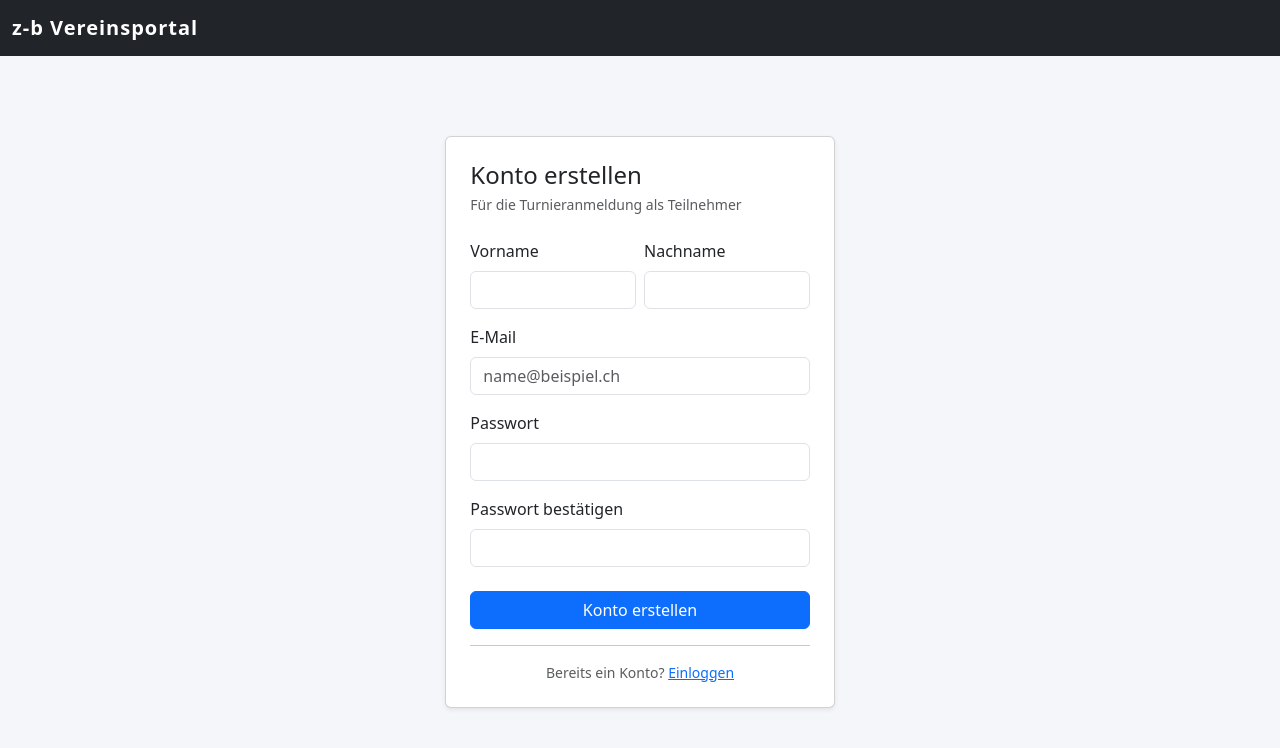
After one commit to christiani93/AgilityPortal, a Flask app: template app/templates/auth/register.html in a window 1280 px wide. The commit adds this page. Shown: the top 748 px of the page. Run offline with Flask 3, Linux system fonts and the light colour scheme; the template is opened without the code that fills it: values that come from a table or form of the project are taken from there, others are empty.

Commit message:
Add Teilnehmer-Registrierung und Participant-Dashboard
- Selbstregistrierung unter /auth/register (role=handler, kein Verein)
- Login-Seite mit Link zur Registrierung
- Participant-Dashboard: offene Turniere mit Läufe-Anzahl
- Sidebar zeigt Turnier-erstellen nur für club_admin/superadmin

Co-Authored-By: Claude Sonnet 4.6 <noreply@anthropic.com>

```diff
--- a/app/blueprints/auth/forms.py
+++ b/app/blueprints/auth/forms.py
@@ -1,6 +1,6 @@
 from flask_wtf import FlaskForm
 from wtforms import StringField, PasswordField, SubmitField, BooleanField
-from wtforms.validators import DataRequired, Email, Length
+from wtforms.validators import DataRequired, Email, Length, EqualTo
 
 
 class LoginForm(FlaskForm):
@@ -8,3 +8,18 @@ class LoginForm(FlaskForm):
     password = PasswordField("Passwort", validators=[DataRequired()])
     remember = BooleanField("Angemeldet bleiben")
     submit = SubmitField("Einloggen")
+
+
+class RegisterForm(FlaskForm):
+    first_name = StringField("Vorname", validators=[DataRequired(), Length(max=100)])
+    last_name = StringField("Nachname", validators=[DataRequired(), Length(max=100)])
+    email = StringField("E-Mail", validators=[DataRequired(), Email(), Length(max=255)])
+    password = PasswordField(
+        "Passwort",
+        validators=[DataRequired(), Length(min=8, message="Mindestens 8 Zeichen.")],
+    )
+    password2 = PasswordField(
+        "Passwort bestätigen",
+        validators=[DataRequired(), EqualTo("password", message="Passwörter stimmen nicht überein.")],
+    )
+    submit = SubmitField("Konto erstellen")
--- /dev/null
+++ b/app/templates/auth/register.html
@@ -0,0 +1,56 @@
+{% extends "base.html" %}
+{% block title %}Registrieren{% endblock %}
+
+{% block content %}
+<div class="row justify-content-center mt-5">
+  <div class="col-md-4">
+    <div class="card shadow-sm">
+      <div class="card-body p-4">
+        <h4 class="card-title mb-1">Konto erstellen</h4>
+        <p class="text-muted small mb-4">Für die Turnieranmeldung als Teilnehmer</p>
+        <form method="post">
+          {{ form.hidden_tag() }}
+
+          <div class="row g-2 mb-3">
+            <div class="col">
+              {{ form.first_name.label(class="form-label") }}
+              {{ form.first_name(class="form-control" + (" is-invalid" if form.first_name.errors else "")) }}
+              {% for e in form.first_name.errors %}<div class="invalid-feedback">{{ e }}</div>{% endfor %}
+            </div>
+            <div class="col">
+              {{ form.last_name.label(class="form-label") }}
+              {{ form.last_name(class="form-control" + (" is-invalid" if form.last_name.errors else "")) }}
+              {% for e in form.last_name.errors %}<div class="invalid-feedback">{{ e }}</div>{% endfor %}
+            </div>
+          </div>
+
+          <div class="mb-3">
+            {{ form.email.label(class="form-label") }}
+            {{ form.email(class="form-control" + (" is-invalid" if form.email.errors else ""), placeholder="name@beispiel.ch") }}
+            {% for e in form.email.errors %}<div class="invalid-feedback">{{ e }}</div>{% endfor %}
+          </div>
+
+          <div class="mb-3">
+            {{ form.password.label(class="form-label") }}
+            {{ form.password(class="form-control" + (" is-invalid" if form.password.errors else "")) }}
+            {% for e in form.password.errors %}<div class="invalid-feedback">{{ e }}</div>{% endfor %}
+          </div>
+
+          <div class="mb-4">
+            {{ form.password2.label(class="form-label") }}
+            {{ form.password2(class="form-control" + (" is-invalid" if form.password2.errors else "")) }}
+            {% for e in form.password2.errors %}<div class="invalid-feedback">{{ e }}</div>{% endfor %}
+          </div>
+
+          {{ form.submit(class="btn btn-primary w-100") }}
+        </form>
+        <hr class="my-3">
+        <p class="text-center text-muted small mb-0">
+          Bereits ein Konto?
+          <a href="{{ url_for('auth.login') }}">Einloggen</a>
+        </p>
+      </div>
+    </div>
+  </div>
+</div>
+{% endblock %}
--- a/app/templates/base.html
+++ b/app/templates/base.html
@@ -59,11 +59,13 @@
          class="{% if request.endpoint == 'club.dashboard' %}active{% endif %}">
         Dashboard
       </a>
+      {% if current_user.can_manage_club %}
       <div class="nav-section">Turniere</div>
       <a href="{{ url_for('club.event_new') }}"
          class="{% if request.endpoint == 'club.event_new' %}active{% endif %}">
         + Turnier erstellen
       </a>
+      {% endif %}
       {% if current_user.can_manage_club %}
       <div class="nav-section">Verwaltung</div>
       {% if current_user.is_superadmin %}
```
Also changed, not shown: app/blueprints/auth/routes.py (+31 -1 lines), app/blueprints/club/routes.py (+15 -8 lines), app/templates/auth/login.html (+6 -1 lines), app/templates/club/participant_dashboard.html (added, +54 -0 lines).
